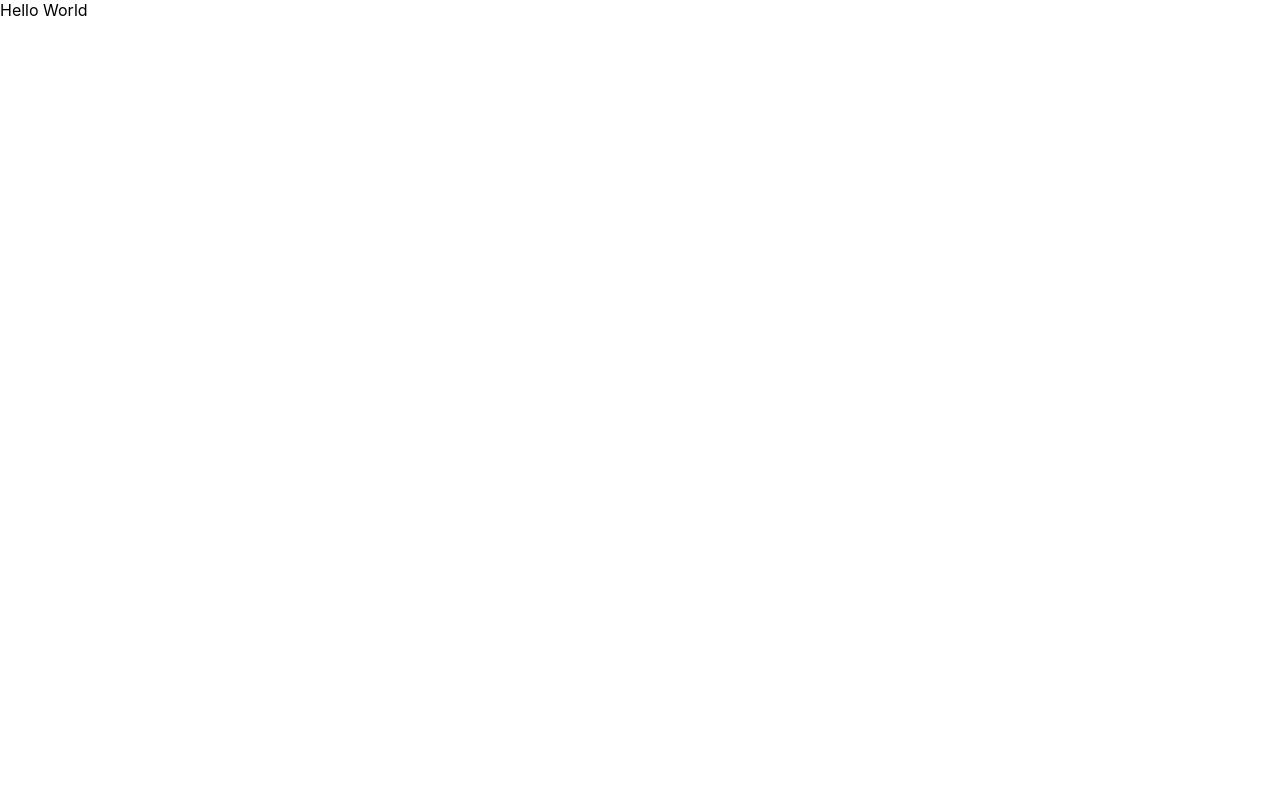
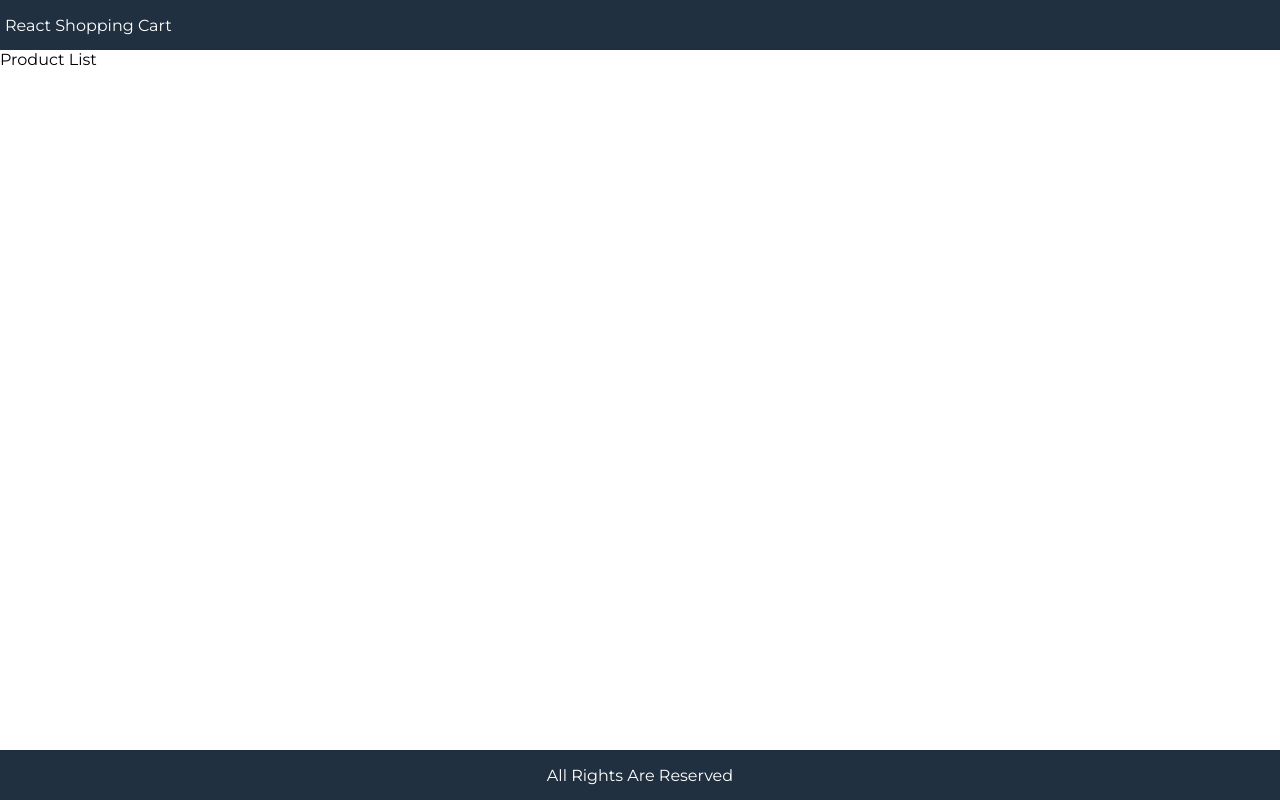
Before and after one commit to VirViru7/React-dev, a React (Create React App) app in the folder shopping-cart-redux/: page / in a window 1280 px wide. Built offline with nearby package versions, Linux system fonts and the light colour scheme.

Commit message:
set basic layout for shopping cart  as Header, Main Content and Footer

```diff
--- a/shopping-cart-redux/src/App.js
+++ b/shopping-cart-redux/src/App.js
@@ -2,8 +2,10 @@ import "./App.css";
 
 function App() {
   return (
-    <div>
-      <header>Hello World</header>
+    <div className="grid-container">
+      <header>React Shopping Cart</header>
+      <main>Product List</main>
+      <footer>All Rights Are Reserved</footer>
     </div>
   );
 }
--- a/shopping-cart-redux/src/index.css
+++ b/shopping-cart-redux/src/index.css
@@ -1,13 +1,63 @@
-body {
+@import url("https://fonts.googleapis.com/css2?family=Montserrat&display=swap");
+html {
+  font-size: 62.5%;
+  box-sizing: border-box;
+}
+body,
+#root {
+  height: 100vh;
   margin: 0;
-  font-family: -apple-system, BlinkMacSystemFont, 'Segoe UI', 'Roboto', 'Oxygen',
-    'Ubuntu', 'Cantarell', 'Fira Sans', 'Droid Sans', 'Helvetica Neue',
-    sans-serif;
-  -webkit-font-smoothing: antialiased;
-  -moz-osx-font-smoothing: grayscale;
 }
 
-code {
-  font-family: source-code-pro, Menlo, Monaco, Consolas, 'Courier New',
-    monospace;
+body,
+input,
+select,
+button,
+textarea {
+  font-family: Montserrat, Helvetica, Arial, sans-serif;
+  font-size: 1.6rem;
 }
+
+.grid-container {
+  display: grid;
+  grid-template-areas:
+    "header"
+    "main"
+    "footer";
+  grid-template-rows: 5rem 1fr 5rem;
+  grid-template-columns: 1fr;
+  height: 100%;
+}
+
+a {
+  text-decoration: none;
+}
+a:hover {
+  color: #ff8000;
+}
+header {
+  grid-area: header;
+  background-color: #203040;
+  color: #ffffff;
+  display: flex;
+  justify-content: space-between;
+  align-items: center;
+  padding: 0.5rem;
+}
+header a {
+  color: #ffffff;
+  text-decoration: none;
+}
+
+main {
+  grid-area: main;
+}
+
+footer {
+  grid-area: footer;
+  background-color: #203040;
+  color: #ffffff;
+  display: flex;
+  justify-content: center;
+  align-items: center;
+}
```
